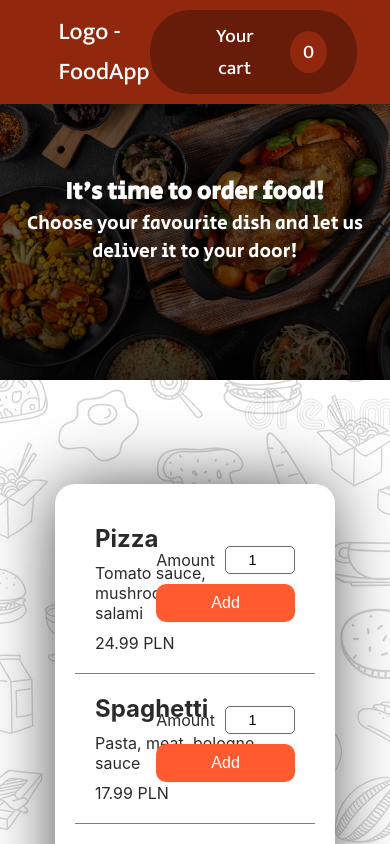
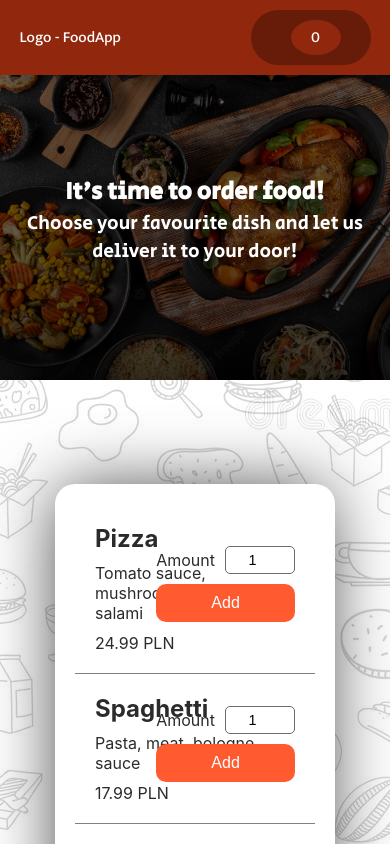
Before and after one commit to BlazejDuszynski/food_order_app, a React (Create React App) app: page / in a window 390 px wide. Shown: the top 844 px of the page. Built offline with nearby package versions, Linux system fonts and the light colour scheme; some icons are missing.

Commit message:
header made responsive

```diff
--- a/src/Components/Layout/Header.js
+++ b/src/Components/Layout/Header.js
@@ -35,8 +35,8 @@ const Header = (props) => {
     <header className={classes.header}>
       <p className={classes.header__logo}>Logo - FoodApp</p>
       <button className={btnClasses} onClick={props.onOpenCartModal}>
-        <iconify-icon icon="ion:cart"></iconify-icon>
-        <p>Your cart</p>
+        <iconify-icon className={classes.header__icon} icon="ion:cart"></iconify-icon>
+        <p className={classes.header__yourCart} >Your cart</p>
         <p className={classes.header__counter}>{cartItemsAmount}</p>
       </button>
     </header>
--- a/src/Components/Layout/Header.module.css
+++ b/src/Components/Layout/Header.module.css
@@ -76,3 +76,27 @@
     transform: scale(1);
   }
 }
+
+@media (max-width: 768px) {
+  .header {
+    font-size: 0.8em;
+  }
+}
+
+@media (max-width: 560px) {
+  .header {
+    padding: 10px 5%;
+  }
+}
+
+@media (max-width: 480px) {
+  .header__yourCart {
+    display: none;
+  }
+  .header__cart {
+    gap: 10px;
+  }
+  .header__logo {
+    font-size: 1.2em;
+  }
+}
```
